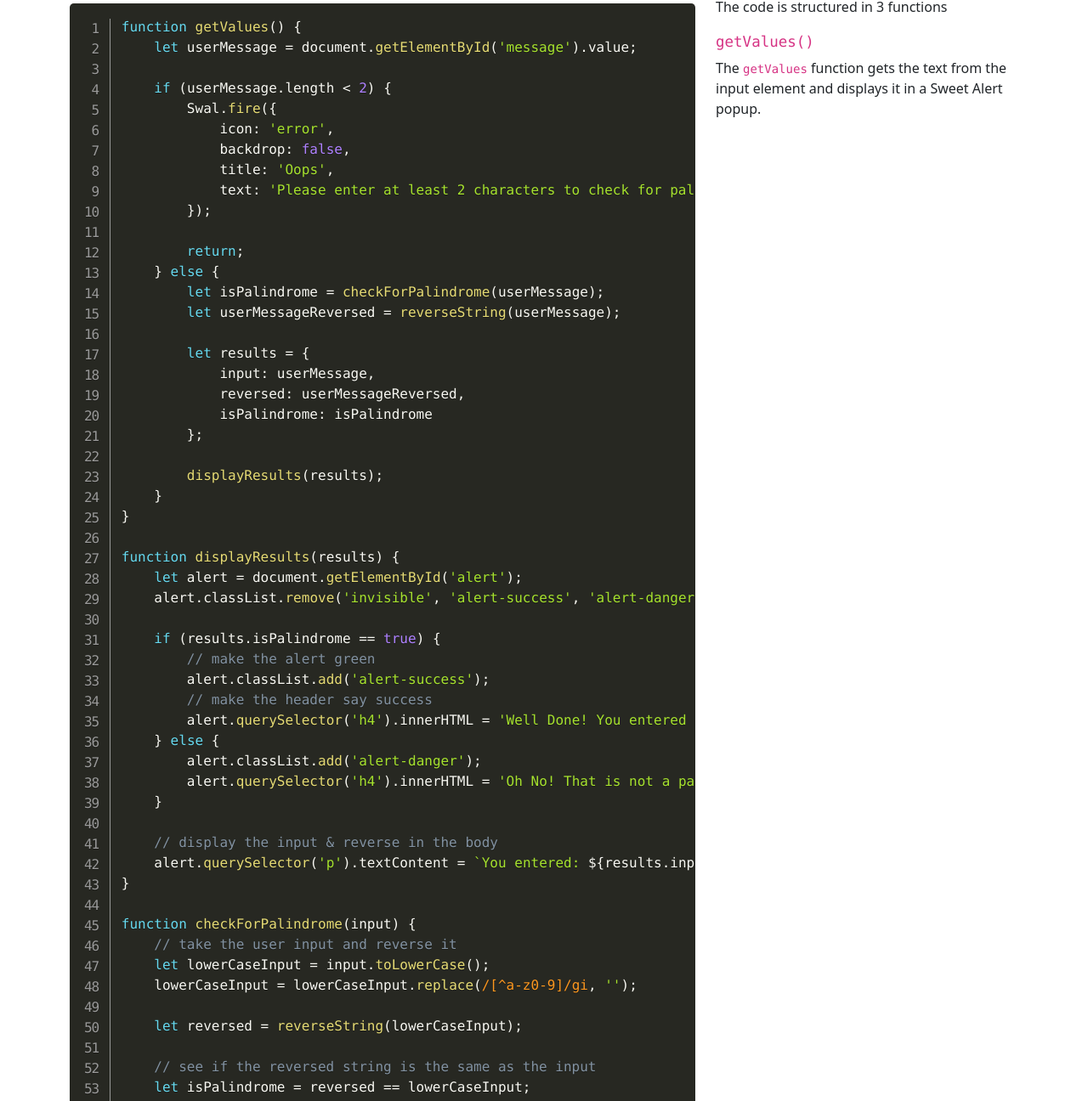
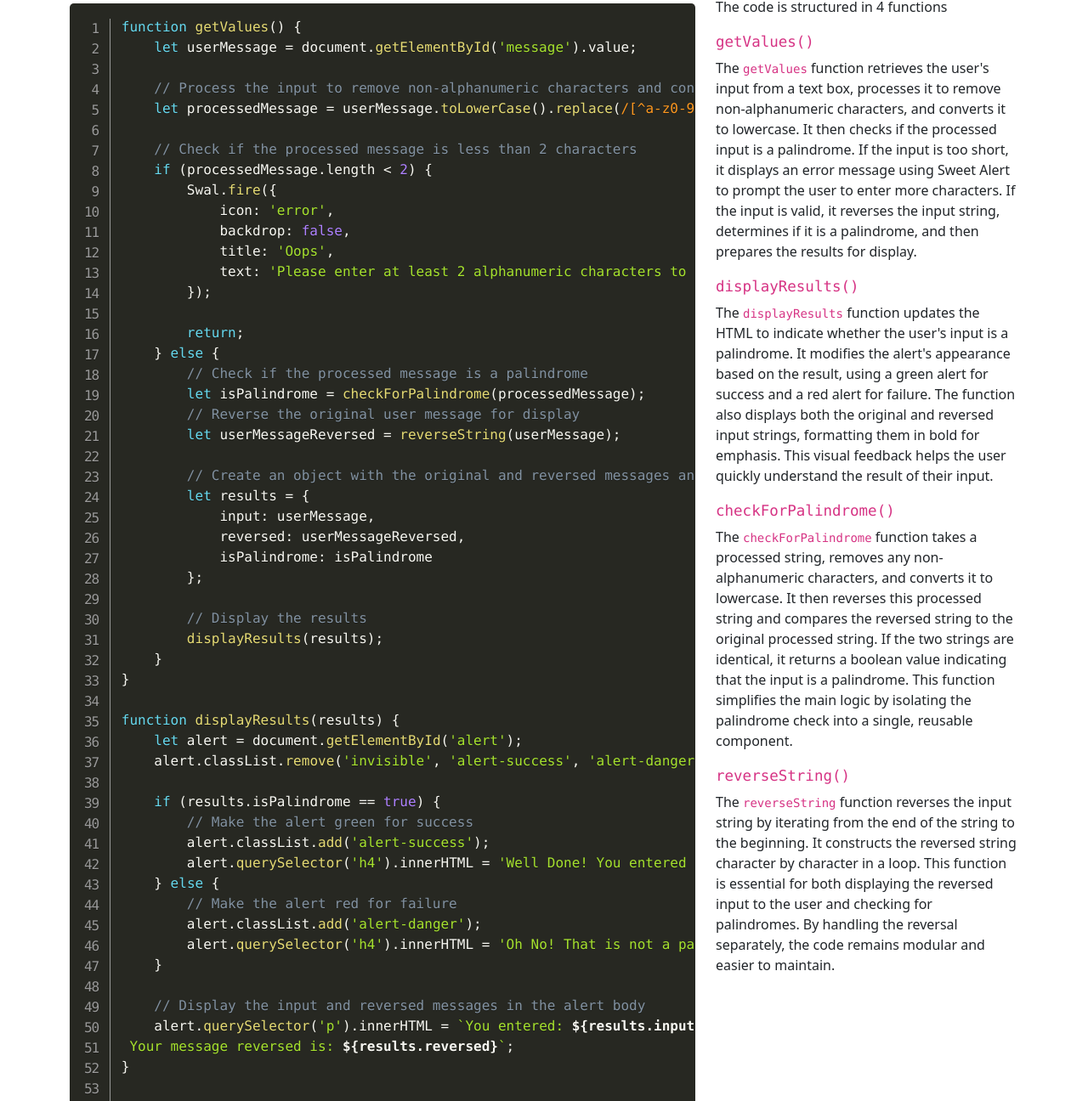
Before and after one commit to sijo708/TechTwo, a plain HTML site: page code.html in a window 1280 px wide. Shown: the part 143-1439 px from the top of the page at 85% size. Drawn offline with nearby package versions, Linux system fonts and the light colour scheme.

Commit message:
code fix

```diff
--- a/code.html
+++ b/code.html
@@ -33,7 +33,7 @@
             <div class="container">
                 <a class="navbar-brand" href="/index.html">
                     <img src="img/S_Logo.png" height="40" />
-                    App Name
+                    Tech Two
                 </a>
                 <button class="navbar-toggler" type="button" data-bs-toggle="collapse"
                     data-bs-target="#navbarSupportedContent" aria-controls="navbarSupportedContent"
@@ -53,14 +53,14 @@
                         </li>
                         <li class="nav-item">
                             <!--Change Me-->
-                            <a class="nav-link" href="#">The Repo</a>
+                            <a class="nav-link" href="https://github.com/sijo708/TechTwo">The Repo</a>
                         </li>
                         <li class="nav-item">
-                            <a class="nav-link" href="https://sensational-griffin-35a826.netlify.app/">Portfolio</a>
+                            <a class="nav-link" href="https://sijosajan.com/">Portfolio</a>
                         </li>
                         <li class="nav-item">
                             <!--Change Me-->
-                            <a class="nav-link" href="#">Blog</a>
+                            <a class="nav-link" href="https://myblog-production-9fdb.up.railway.app/">Blog</a>
                         </li>
 
                     </ul>
@@ -80,25 +80,33 @@
                         function getValues() {
                             let userMessage = document.getElementById('message').value;
 
-                            if (userMessage.length < 2) {
+                            // Process the input to remove non-alphanumeric characters and convert to lowercase
+                            let processedMessage = userMessage.toLowerCase().replace(/[^a-z0-9]/gi, '');
+
+                            // Check if the processed message is less than 2 characters
+                            if (processedMessage.length < 2) {
                                 Swal.fire({
                                     icon: 'error',
                                     backdrop: false,
                                     title: 'Oops',
-                                    text: 'Please enter at least 2 characters to check for palindrome.'
+                                    text: 'Please enter at least 2 alphanumeric characters to check for palindrome.'
                                 });
 
                                 return;
                             } else {
-                                let isPalindrome = checkForPalindrome(userMessage);
+                                // Check if the processed message is a palindrome
+                                let isPalindrome = checkForPalindrome(processedMessage);
+                                // Reverse the original user message for display
                                 let userMessageReversed = reverseString(userMessage);
 
+                                // Create an object with the original and reversed messages and the palindrome result
                                 let results = {
                                     input: userMessage,
                                     reversed: userMessageReversed,
                                     isPalindrome: isPalindrome
                                 };
 
+                                // Display the results
                                 displayResults(results);
                             }
                         }
@@ -108,57 +116,77 @@
                             alert.classList.remove('invisible', 'alert-success', 'alert-danger');
 
                             if (results.isPalindrome == true) {
-                                // make the alert green
+                                // Make the alert green for success
                                 alert.classList.add('alert-success');
-                                // make the header say success
                                 alert.querySelector('h4').innerHTML = 'Well Done! You entered a palindrome';
                             } else {
+                                // Make the alert red for failure
                                 alert.classList.add('alert-danger');
                                 alert.querySelector('h4').innerHTML = 'Oh No! That is not a palindrome';
                             }
 
-                            // display the input & reverse in the body
-                            alert.querySelector('p').textContent = `You entered: ${results.input}. Your message reversed is: ${results.reversed}`;
+                            // Display the input and reversed messages in the alert body
+                            alert.querySelector('p').innerHTML = `You entered: <b>${results.input}</b>.<br /> Your message reversed is: <b>${results.reversed}</b>`;
                         }
 
                         function checkForPalindrome(input) {
-                            // take the user input and reverse it
-                            let lowerCaseInput = input.toLowerCase();
-                            lowerCaseInput = lowerCaseInput.replace(/[^a-z0-9]/gi, '');
+                            // The input is already processed (lowercased and non-alphanumeric characters removed)
+                            let reversed = reverseString(input);
 
-                            let reversed = reverseString(lowerCaseInput);
+                            // Check if the reversed string is the same as the input
+                            let isPalindrome = reversed === input;
 
-                            // see if the reversed string is the same as the input
-                            let isPalindrome = reversed == lowerCaseInput;
-
-                            // return a value indicating whether it is or is not a palindrome
+                            // Return a value indicating whether it is or is not a palindrome
                             return isPalindrome;
                         }
 
                         function reverseString(inputString) {
                             let result = '';
 
-                            // loop through the string from the end towards the beginning
+                            // Loop through the string from the end towards the beginning
                             for (let index = inputString.length - 1; index >= 0; index--) {
                                 result += inputString[index];
                             }
 
                             return result;
                         }
+
                     </code>
                 </pre>
             </div>
 
             <!-- The code's explanation -->
             <div class="col-12 col-lg-4">
-                <p>The code is structured in 3 functions</p>
+                <p>The code is structured in 4 functions</p>
                 <h5><code>getValues()</code></h5>
                 <p>
-                    The <code>getValues</code> function gets the
-                    text from the input element and displays it in a
-                    Sweet Alert popup.
+                    The <code>getValues</code> function retrieves the user's input from a text box, processes it to remove non-alphanumeric characters, and converts it to lowercase.
+                    It then checks if the processed input is a palindrome. If the input is too short, it displays an error message using Sweet Alert to prompt the user to enter more characters.
+                    If the input is valid, it reverses the input string, determines if it is a palindrome, and then prepares the results for display.
+                </p>
+                <h5><code>displayResults()</code></h5>
+                <p>
+                    The <code>displayResults</code> function updates the HTML to indicate whether the user's input is a palindrome.
+                    It modifies the alert's appearance based on the result, using a green alert for success and a red alert for failure.
+                    The function also displays both the original and reversed input strings, formatting them in bold for emphasis.
+                    This visual feedback helps the user quickly understand the result of their input.
+                </p>
+                <h5><code>checkForPalindrome()</code></h5>
+                <p>
+                    The <code>checkForPalindrome</code> function takes a processed string, removes any non-alphanumeric characters, and converts it to lowercase.
+                    It then reverses this processed string and compares the reversed string to the original processed string.
+                    If the two strings are identical, it returns a boolean value indicating that the input is a palindrome.
+                    This function simplifies the main logic by isolating the palindrome check into a single, reusable component.
+                </p>
+                <h5><code>reverseString()</code></h5>
+                <p>
+                    The <code>reverseString</code> function reverses the input string by iterating from the end of the string to the beginning.
+                    It constructs the reversed string character by character in a loop.
+                    This function is essential for both displaying the reversed input to the user and checking for palindromes.
+                    By handling the reversal separately, the code remains modular and easier to maintain.
                 </p>
             </div>
+
         </div>
     </main>
 
```
Also changed, not shown: app.html (+1 -1 lines), index.html (+2 -2 lines), js/site.js (+21 -16 lines).
